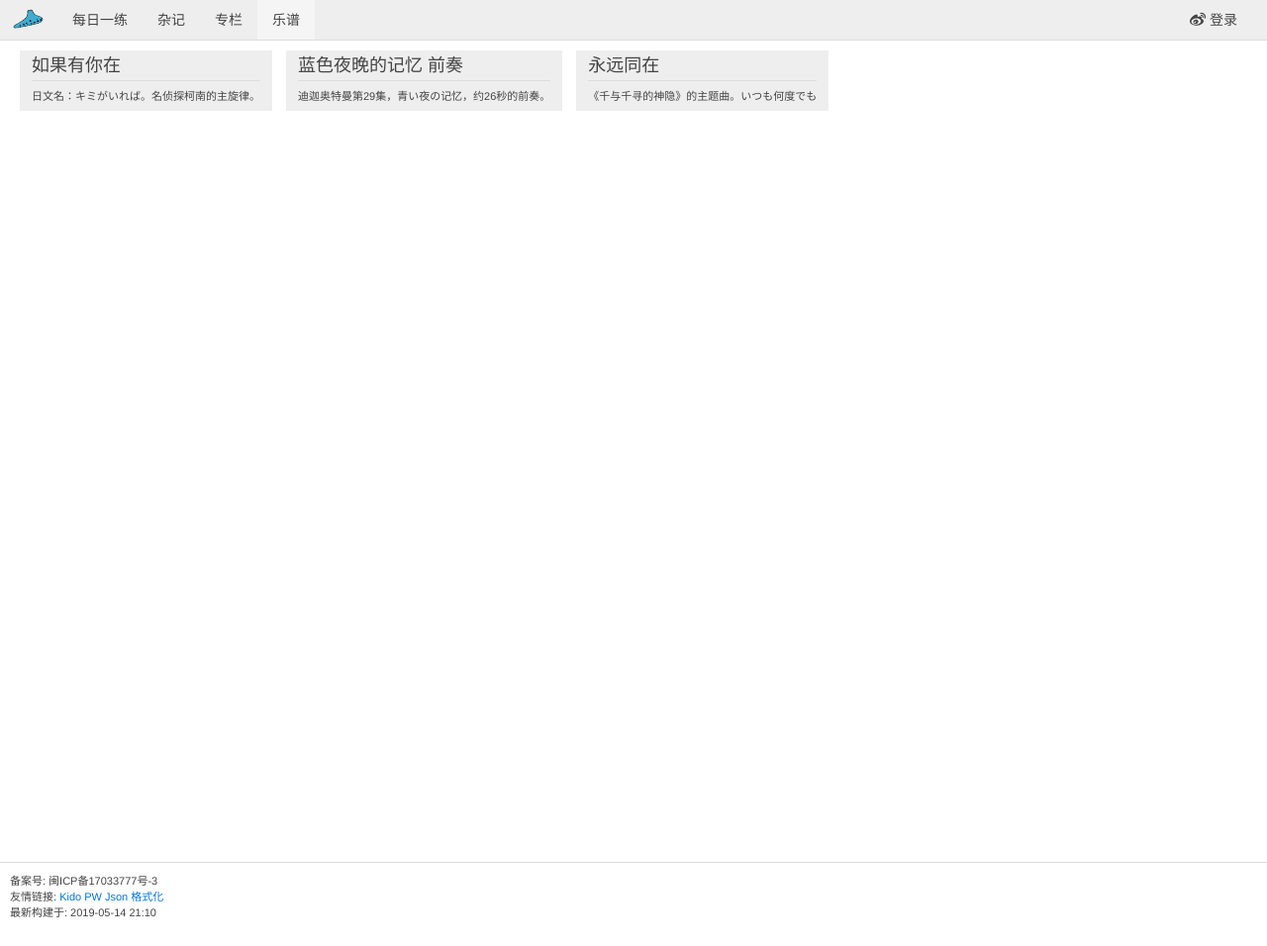
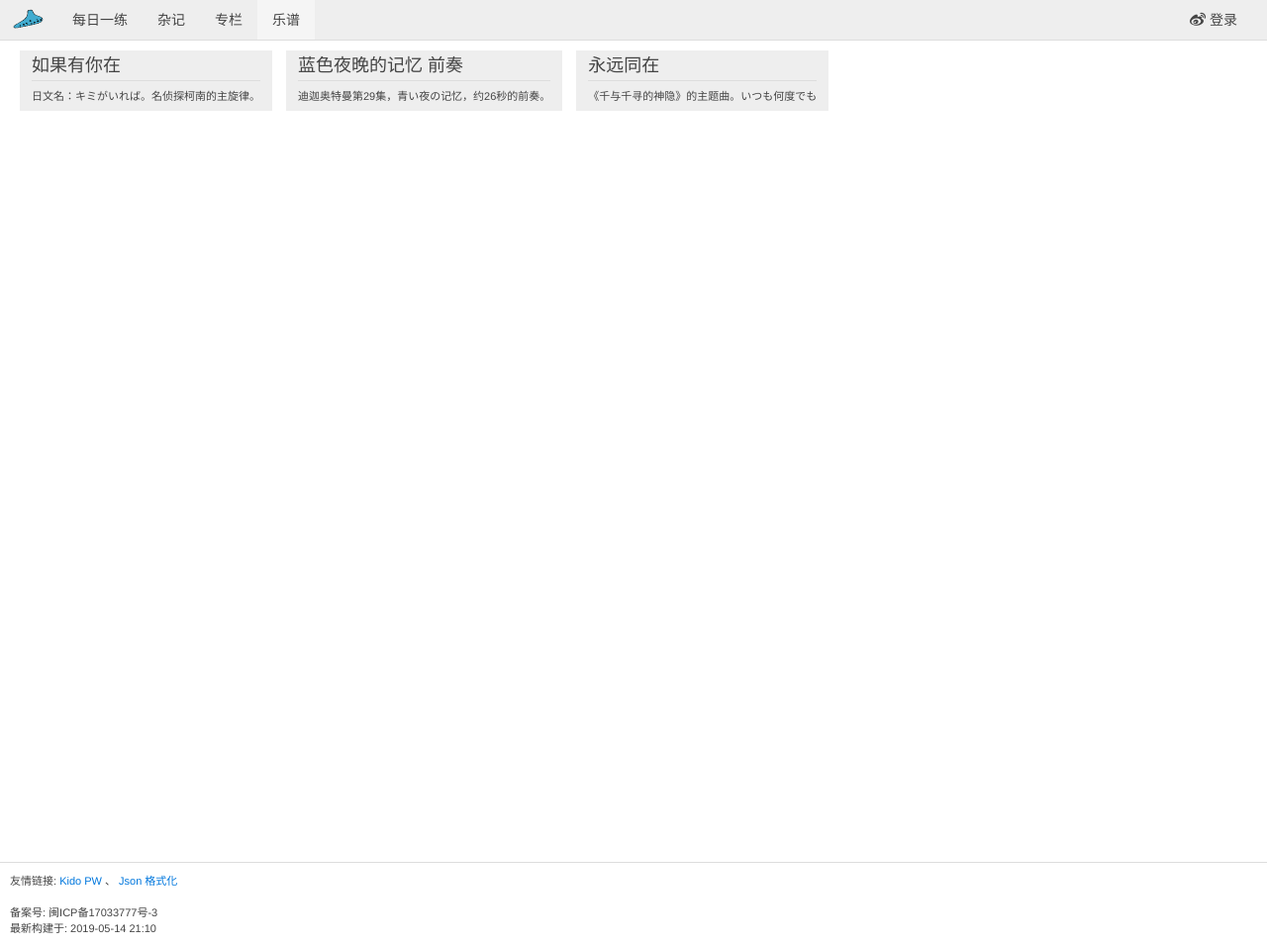
Before and after one commit to playay/playay.github.io, a Jekyll site: the page built from index.html, in a window 1280 px wide. Shown: the whole page at 99% size. Built offline with Jekyll 4.4.1, drawn with Linux system fonts in a browser that asks for light colours; comment, search, counter and statistics services are not loaded.

Commit message:
陶笛日记

```diff
--- a/_includes/footer.html
+++ b/_includes/footer.html
@@ -1,10 +1,10 @@
 <div class="uk-grid uk-grid-small">
     <div class="uk-width-small-1-1 uk-width-medium-1-3 uk-text-small">
+        <span>友情链接:
+            <a href="http://kido.site/" target="_blank">Kido PW</a> 、
+            <a href="https://feling.io/json/" target="_blank">Json 格式化</a>
+        </span><br><br>
         <span>备案号: 闽ICP备17033777号-3 </span><br>
-        <span>友情链接:
-            <a href="http://kido.site/" target="_blank">Kido PW</a>
-            <a href="https://feling.io/json/" target="_blank">Json 格式化</a>
-        </span><br>
         <span>最新构建于: {{ site.time | date: "%Y-%m-%d %H:%M" }}</span>
     </div>
 </div>
```
